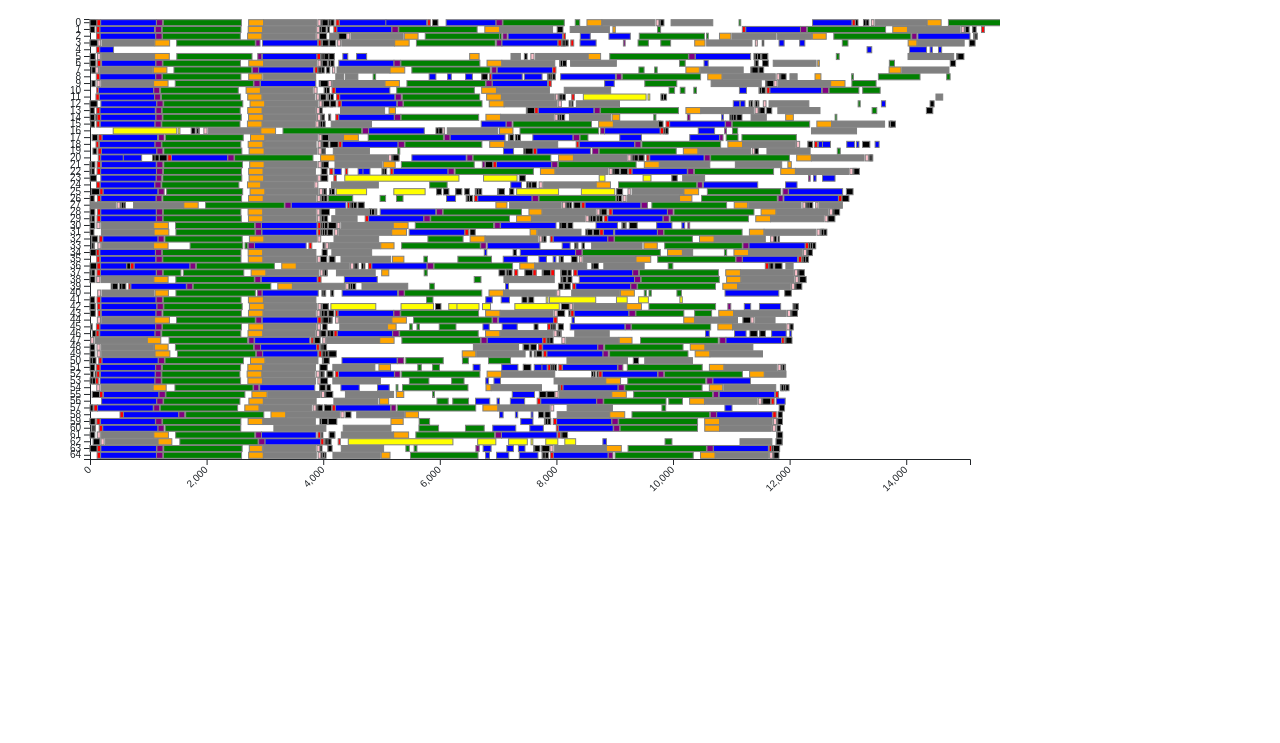
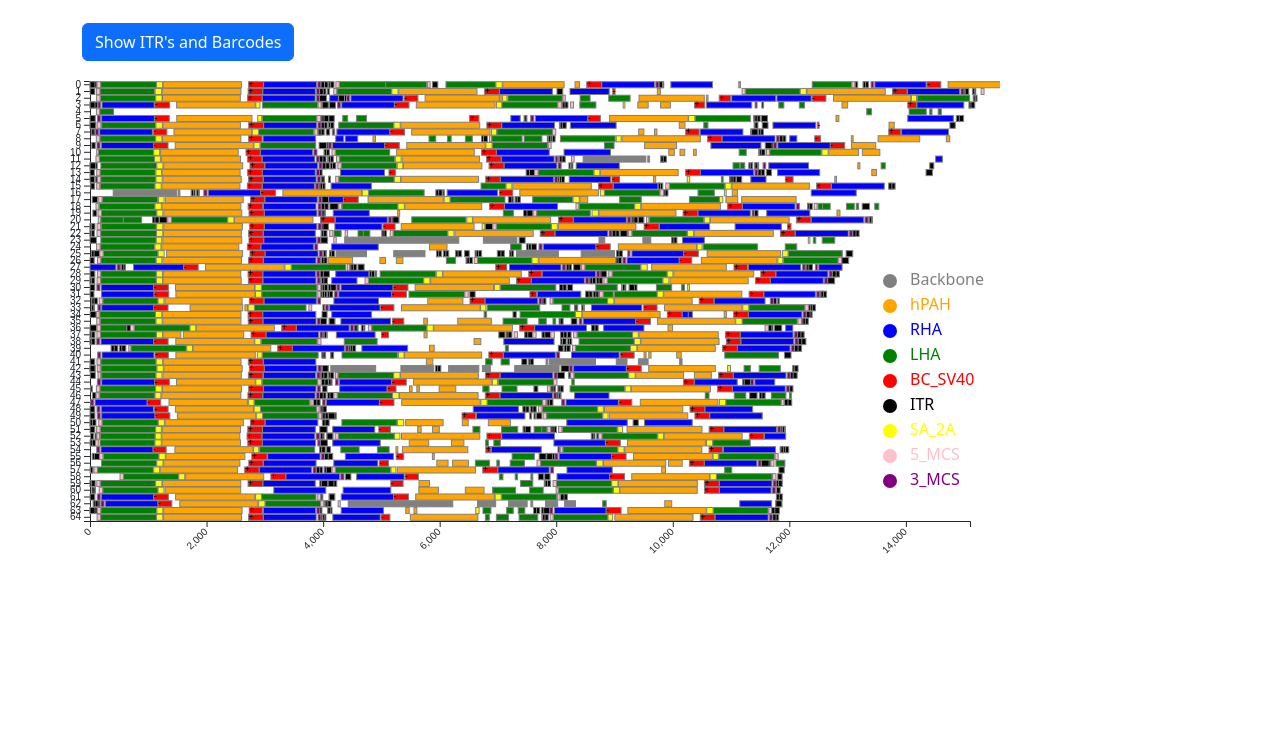
Before and after one commit to alpecorale/tiling_vis, a website: page public/index.html in a window 1280 px wide. Shown: the part 57-800 px from the top of the page. Drawn offline with nearby package versions, Linux system fonts and the light colour scheme.

Commit message:
add some legend, grey scale for parhams data

```diff
--- a/public/index.html
+++ b/public/index.html
@@ -2,7 +2,7 @@
 
 <head>
     <meta charset="UTF-8">
-    <title>IGV Portal</title>
+    <title>Tiling Portal</title>
     <!-- IGV Portal-->
     <script src="https://cdn.jsdelivr.net/npm/igv@2.13.3/dist/igv.min.js"></script>
     <!-- JQuerry -->
@@ -67,15 +67,21 @@
     <select id="sortBySelect">
         <option value="count" selected>Count</option>
         <option value="coverage">Coverage</option>
-    </select>
+    </select> -->
 
-    <p>Show first: </p>
-    <select id="showFirstSelect">
-        <option value="-1" selected>All</option>
-        <option value="20">20</option>
-        <option value="50">50</option>
 
-    </select> -->
+
+    <br />
+    <div class="container">
+        <!-- <p>Show first: </p>
+        <select id="showFirstSelect">
+            <option value="-1" selected>All</option>
+            <option value="20">20</option>
+            <option value="50">50</option>
+
+        </select> -->
+        <button id="greyColorScheme" class="btn btn-primary" onclick="changeColorScheme('grey')">Show ITR's and Barcodes</button>
+    </div>
 
 
     <!-- Create a div where the graph will take place -->
--- a/public/script.js
+++ b/public/script.js
@@ -74,9 +74,10 @@ d3.json('ONT_BC_PH.json').then((data) => { // bobs data
             obj.start = positionsArr[vi].split('-')[0]
             obj.end = positionsArr[vi].split('-')[1]
             obj.strand = v.slice(0, 1)
+            obj.size = obj.end - obj.start
             tileArr.push(obj)
 
-            if (obj.end > localMaxNum) { localMaxNum = obj.end}
+            if (obj.end > localMaxNum) { localMaxNum = obj.end }
         })
         d.tiles = tileArr
         d.num_tiles = tileArr.length
@@ -99,28 +100,44 @@ d3.json('ONT_BC_PH.json').then((data) => { // bobs data
 
     })
 
-    // // show first (x)
-    // d3.select('#showFirstSelect').on("change", async function () {
-    //     const selectedOption = this.value
-    //     console.log(selectedOption)
-    //     switch (selectedOption) {
+    // Handle color scheme changes
+    let colorScheme = 'default'
 
-    //         case '-1':
-    //             data = data
-    //             break;
+    d3.select('#greyColorScheme').on("click", async function () {
 
-    //         case '20':
-    //             data = data.slice(0, 20)
-    //             break;
+        if (colorScheme !== 'grey') {
+            colorScheme = 'grey'
+        } else {
+            colorScheme = 'default'
+        }
+        d3.select("#my_dataviz").html("") // empty old and make new chart
+        makePlot()
+    })
 
-    //         case '50':
-    //             data = data.slice(0, 5)
-    //             break;
-    //     }
-    //     data2 = makeData2()
-    //     d3.select("#my_dataviz").html("") // empty old and make new chart
-    //     makePlot()
-    // })
+
+
+    // show first (x)
+    d3.select('#showFirstSelect').on("change", async function () {
+        const selectedOption = this.value
+        console.log(selectedOption)
+        switch (selectedOption) {
+
+            case '-1':
+                data = data
+                break;
+
+            case '20':
+                data = data.slice(0, 20)
+                break;
+
+            case '50':
+                data = data.slice(0, 50)
+                break;
+        }
+        data2 = makeData2()
+        d3.select("#my_dataviz").html("") // empty old and make new chart
+        makePlot()
+    })
 
 
     // // sort data when needed
@@ -175,7 +192,7 @@ d3.json('ONT_BC_PH.json').then((data) => { // bobs data
         })
 
         // order result by descending tile size so smaller tiles load last
-        result.sort((a,b) => {
+        result.sort((a, b) => {
             if (a.tile.size < b.tile.size) return 1;
             if (a.tile.size > b.tile.size) return -1;
             return 0;
@@ -185,6 +202,21 @@ d3.json('ONT_BC_PH.json').then((data) => { // bobs data
     }
 
     data2 = makeData2()
+
+
+    // Color Legend
+
+    // make this dynamic ... i did ... just need to remove this array then resort colors
+    let keys = []
+
+    data2.forEach(d => {
+        let tileName = d.tile.name
+        keys.push(tileName)
+    })
+
+    keys = [...new Set(keys)]
+    console.log(keys)
+    // ['Backbone', 'hPAH', 'RNA', 'LNA', 'BC_SV40', 'ITR', 'SA_2A', '5_MCS', '3_MCS']
 
 
 
@@ -209,12 +241,13 @@ d3.json('ONT_BC_PH.json').then((data) => { // bobs data
         // handle zoom
         function handleZoom(e) {
             d3.select('svg')
-              .attr('transform', e.transform);
-          }
+                .attr('transform', e.transform);
+        }
         let zoom = d3.zoom()
             .on('zoom', handleZoom);
 
-        // d3.select('svg').call(zoom);
+        // d3.select('svg').call(zoom); // to turn zoom back on
+
 
         // ----------------
         // Create a tooltip
@@ -236,7 +269,7 @@ d3.json('ONT_BC_PH.json').then((data) => { // bobs data
          */
         // Add X axis
         var x = d3.scaleLinear()
-            .domain([0, maxReadNum + 94]) // round maxReadNum up some how in future
+            .domain([0, maxReadNum + 100]) // round maxReadNum up some how in future
             .range([0, width]);
         svg.append("g")
             .attr("transform", "translate(0," + height + ")")
@@ -255,10 +288,56 @@ d3.json('ONT_BC_PH.json').then((data) => { // bobs data
 
         // color palette = one color per type
         var color = d3.scaleOrdinal()
-            //.domain(["SMRT-Bell", "Payload"])
-            //.domain(["ITR", "payload", "RepCap", "backbone", "Helper"])
-            .range(['black', 'red','blue', 'purple', 'green', 'orange', 'grey', 'pink', 'yellow', 'brown'])
-            // .range(['#e41a1c','url(#hash4_4)', '#4daf4a', '#A020F0', '#FFFF00'])
+            .domain(keys)
+            // ['Backbone', 'hPAH', 'RNA', 'LNA', 'BC_SV40', 'ITR', 'SA_2A', '5_MCS', '3_MCS']
+            .range(['grey', 'orange', 'blue', 'green', 'red', 'black', 'yellow', 'pink', 'purple'])
+        // .range(['#e41a1c','url(#hash4_4)', '#4daf4a', '#A020F0', '#FFFF00'])
+
+
+        var colorGrey = d3.scaleOrdinal()
+            .domain(keys)
+            .range(['lightgrey', 'lightgrey', 'lightgrey', 'lightgrey', 'red', 'blue', 'lightgrey', 'lightgrey', 'lightgrey'])
+
+
+
+        // Add one dot in the legend for each name.
+        svg.selectAll("mydots")
+            .data(keys)
+            .enter()
+            .append("circle")
+            .attr("cx", 800)
+            .attr("cy", function (d, i) { return 200 + i * 25 }) // 100 is where the first dot appears. 25 is the distance between dots
+            .attr("r", 7)
+            .style("fill", function (d) {
+                switch (colorScheme) {
+                    case 'default':
+                        return color(d)
+
+                    case 'grey':
+                        return colorGrey(d)
+                }
+            })
+
+        // Add one dot in the legend for each name.
+        svg.selectAll("mylabels")
+            .data(keys)
+            .enter()
+            .append("text")
+            .attr("x", 820)
+            .attr("y", function (d, i) { return 200 + i * 25 }) // 100 is where the first dot appears. 25 is the distance between dots
+            .style("fill", function (d) {
+                switch (colorScheme) {
+                    case 'default':
+                        return color(d)
+
+                    case 'grey':
+                        return colorGrey(d)
+
+                }
+            })
+            .text(function (d) { return d })
+            .attr("text-anchor", "left")
+            .style("alignment-baseline", "middle")
 
 
 
@@ -272,13 +351,24 @@ d3.json('ONT_BC_PH.json').then((data) => { // bobs data
             .attr("width", function (d) { return x(d.tile.end - d.tile.start); }) // width is end - start
             .attr("height", y.bandwidth())
             // .attr("fill", "url(#diagonal-stripe-2)") // might need to make this a function and add colors to different <svg> ids and set that as the range
-            .attr("fill", function (d) { return color(d.tile.name) })
+            .attr("fill", function (d) {
+
+                switch (colorScheme) {
+                    case 'default':
+                        return color(d.tile.name)
+
+                    case 'grey':
+                        return colorGrey(d.tile.name)
+
+                }
+
+            })
             .attr("stroke", "grey")
             .on("mouseover", function (event, d) {
                 tooltip.transition()
                     .duration(200)
                     .style("opacity", .9);
-                tooltip.html("Read ID: " + d.read_ID + "<br/>" + "Type: " + d.tile.name + "<br/>" + "Strandedness: " + d.tile.strand + "<br/>" + "Read Count: " + d.count + " <br/>" + "Coverage: " + d.coverage + "%" + "<br/ >" + "[Start-End]: [" + d.tile.start + '-' + d.tile.end + ']' )
+                tooltip.html("Read ID: " + d.read_ID + "<br/>" + "Type: " + d.tile.name + "<br/>" + "Strandedness: " + d.tile.strand + "<br/>" + "Read Count: " + d.count + " <br/>" + "Coverage: " + d.coverage + "%" + "<br/ >" + "[Start-End]: [" + d.tile.start + '-' + d.tile.end + ']')
                     .style("top", (event.pageY + 30) + "px")
                     .style("left", (event.pageX + 50) + "px");
             })
@@ -289,7 +379,58 @@ d3.json('ONT_BC_PH.json').then((data) => { // bobs data
             });
 
 
+        // // add arrows to barcode bars
+        // svg.selectAll("myArrow")
+        //     .data(data2)
+        //     .enter()
+        //     .append("path")
+        //     .attr('d', (d) => {
+        //         if (d.tile.name === 'BC_SV40')
+        //         return d3.line()([[x(d.tile.start), y(d.id) + (.5 *y.bandwidth())], [x(d.tile.end), y(d.id) + (.5 *y.bandwidth())]])
+        //     })
+        //     .attr('stroke', 'black')
+        //     .attr('fill', 'none');
+
+        // add plus or minus to barcodes
+        svg.selectAll("myStrandedness")
+            .data(data2)
+            .enter()
+            .append("text")
+            .attr('x', (d) => {
+                return x(d.tile.start)
+                // return (x(d.tile.start) + x(d.tile.end)) / 2
+            })
+            .attr('y', (d) => {
+                return y(d.id) + (.5 * y.bandwidth())
+            })
+            .text(function (d) {
+                if (d.tile.name === 'BC_SV40')
+                    return d.tile.strand
+            })
+            .attr("text-anchor", "left")
+            .style("alignment-baseline", "middle")
+            .style("font-size", "9px")
+
+
     }
     makePlot()
 
 })
+
+
+
+// // Handle color scheme changes
+// let colorScheme = 'default'
+
+function changeColorScheme(scheme) {
+    console.log('Reminder to move color scheme out side at some point')
+    //     switch (scheme) {
+    //         case 'grey':
+    //             if (colorScheme !== scheme) {
+    //                 colorScheme = scheme
+    //             } else {
+    //                 colorScheme = 'default'
+    //             }
+    //     }
+
+}
```
